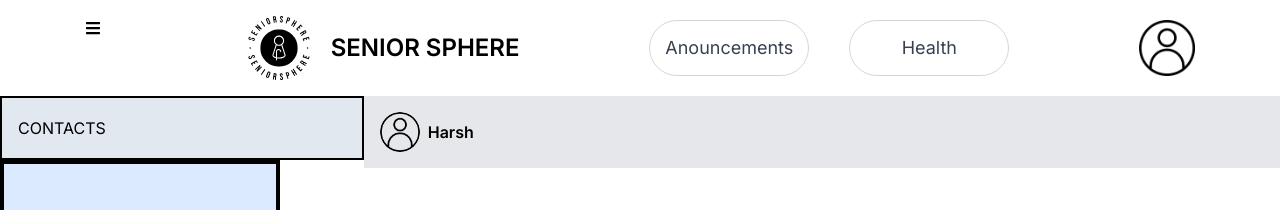
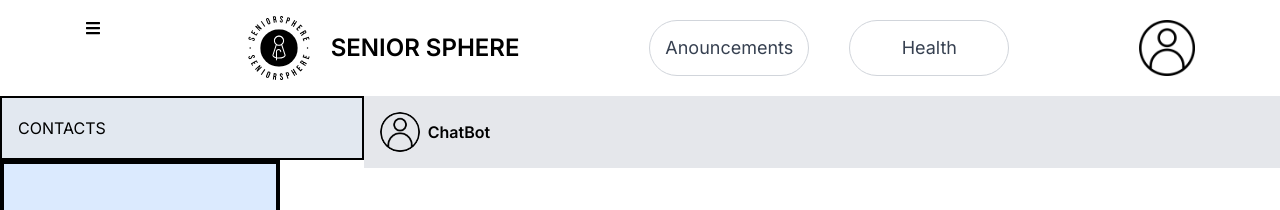
Before and after one commit to Rushikesh-24/SeniorSphere, a Next.js app in the folder Frontend/: page /Social in a window 1280 px wide. Shown: the top 210 px of the page. Built offline with nearby package versions, Linux system fonts and the light colour scheme.

Commit message:
chat ui fix

```diff
--- a/Frontend/app/components/Empty.jsx
+++ b/Frontend/app/components/Empty.jsx
@@ -10,16 +10,16 @@ const ChatComponent = () => {
       return; // Don't send empty messages
     }
 
-    setMessages([...messages, { text: message, sender: { name: '', profilePicture: '' } }]);
+    setMessages([...messages, { text: message, sender: { name: 'User', profilePicture: '' } }]);
     setMessage('');
   };
 
   // Dummy data for the sender information if no messages received
-  const defaultSender = { name: 'Harsh', profilePicture: '/Assets/pp.png' };
+  const defaultSender = { name: 'ChatBot', profilePicture: '/Assets/pp.png' };
 
   return (
     <div className="flex flex-col h-screen w-screen">
-       <div className="flex flexc items-center p-4 bg-gray-200">
+       <div className="flex items-center p-4 bg-gray-200">
         <img
           src={messages.length > 0 ? messages[messages.length - 1].sender.profilePicture : defaultSender.profilePicture}
           alt="Profile"
```
